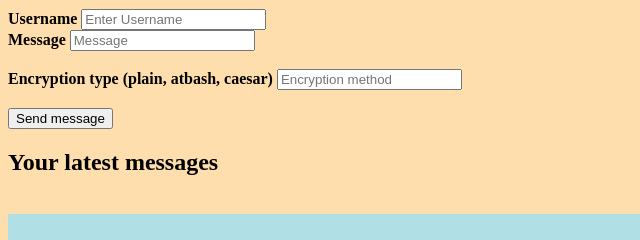
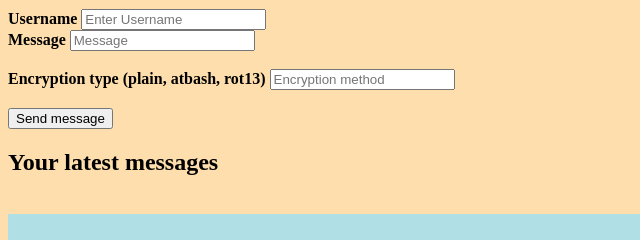
Before and after one commit to ToriTheWolf/Victoria_Nordvang_set008101_coursework2-, a plain HTML site: page main.html in a window 1280 px wide. Shown: the part 188-428 px from the top of the page, 0-640 px from the left. Drawn offline with Linux system fonts and the light colour scheme; files that its build step writes are made by us from their sources; files whose address does not match are found by name.

Commit message:
Update main.html

```diff
--- a/main.html
+++ b/main.html
@@ -19,7 +19,7 @@
 					<input type="text" name="msg" placeholder="Message" required>
 					<br>
 					<br>
-					<label for="encryptionMethod"><b>Encryption type (plain, atbash, caesar)</b>
+					<label for="encryptionMethod"><b>Encryption type (plain, atbash, rot13)</b>
 					<input type="text" name="encryptionMethod" placeholder="Encryption method" required>
 					<br>
 					<br>
```
